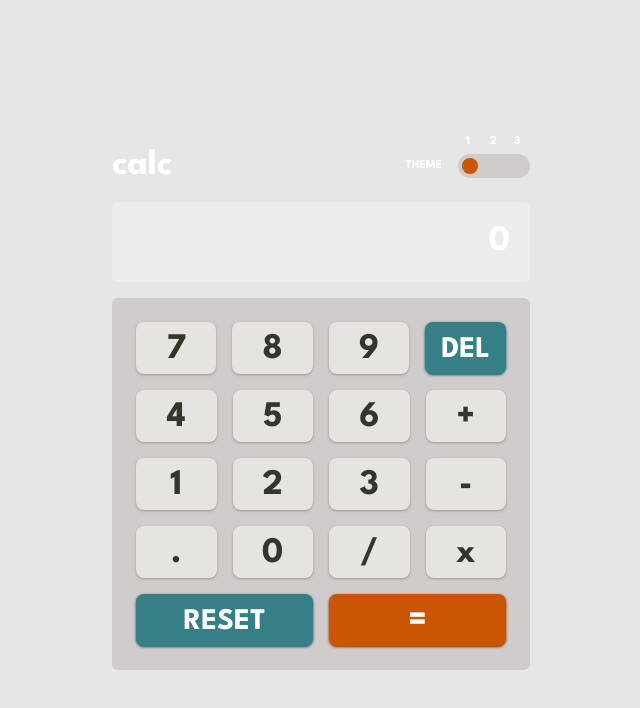
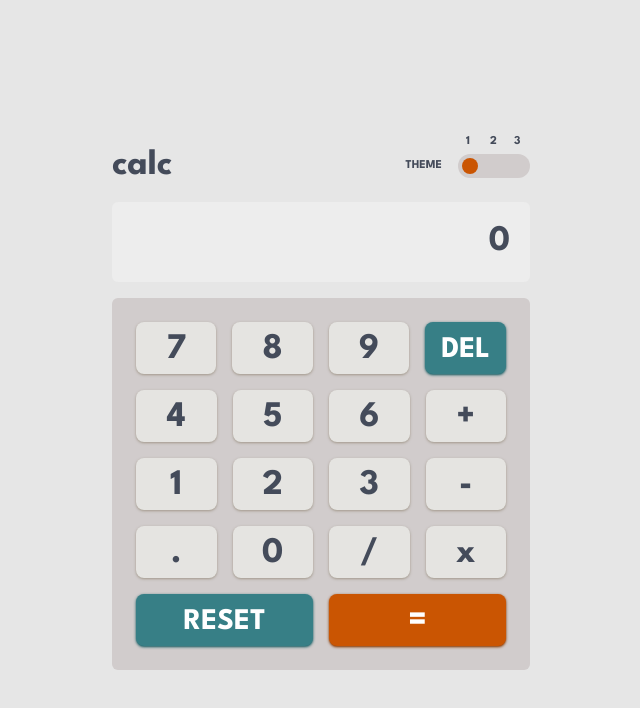
Before and after one commit to jialatteo/frontend-mentor-react-tailwind, a Next.js app: page /calculator-app in a window 1280 px wide. Shown: the top 708 px of the page, without its empty margins (319-959 px from the left). Built offline with nearby package versions, Linux system fonts and the light colour scheme.

Commit message:
Done with second theme

```diff
--- a/src/app/calculator-app/page.js
+++ b/src/app/calculator-app/page.js
@@ -111,7 +111,7 @@ export default function CalculatorApp() {
 
   return (
     <div
-      className={`${leagueSpartan.className} theme-two bg-calculator-main-background flex min-h-screen items-center justify-center text-white`}
+      className={`${leagueSpartan.className} bg-calculator-main-background theme-two text-calculator-result-and-toggle-text flex min-h-screen items-center justify-center`}
     >
       <div className="flex max-w-[450px] flex-1 flex-col gap-4 p-4">
         <div className="mt-4 flex items-center justify-between">
@@ -166,25 +166,25 @@ export default function CalculatorApp() {
           <div className="flex gap-4">
             <button
               onClick={() => handleNumber(7)}
-              className="text-calculator-primary-text bg-calculator-regular-key-background shadow-calculator-regular-key-shadow hover:bg-calculator-regular-key-background-hover flex-1 rounded-lg px-4 pb-1 pt-2 shadow"
+              className="text-calculator-regular-key-text bg-calculator-regular-key-background shadow-calculator-regular-key-shadow hover:bg-calculator-regular-key-background-hover flex-1 rounded-lg px-4 pb-1 pt-2 shadow"
             >
               7
             </button>
             <button
               onClick={() => handleNumber(8)}
-              className="text-calculator-primary-text bg-calculator-regular-key-background shadow-calculator-regular-key-shadow hover:bg-calculator-regular-key-background-hover flex-1 rounded-lg px-4 pb-1 pt-2 shadow"
+              className="text-calculator-regular-key-text bg-calculator-regular-key-background shadow-calculator-regular-key-shadow hover:bg-calculator-regular-key-background-hover flex-1 rounded-lg px-4 pb-1 pt-2 shadow"
             >
               8
             </button>
             <button
               onClick={() => handleNumber(9)}
-              className="text-calculator-primary-text bg-calculator-regular-key-background shadow-calculator-regular-key-shadow hover:bg-calculator-regular-key-background-hover flex-1 rounded-lg px-4 pb-1 pt-2 shadow"
+              className="text-calculator-regular-key-text bg-calculator-regular-key-background shadow-calculator-regular-key-shadow hover:bg-calculator-regular-key-background-hover flex-1 rounded-lg px-4 pb-1 pt-2 shadow"
             >
               9
             </button>
             <button
               onClick={() => handleDelete()}
-              className="bg-calculator-function-key-background shadow-calculator-function-key-shadow hover:bg-calculator-function-key-background-hover flex-1 rounded-lg px-4 pb-1 pt-2 text-3xl text-white shadow"
+              className="bg-calculator-function-key-background shadow-calculator-function-key-shadow hover:bg-calculator-function-key-background-hover text-calculator-function-key-text flex-1 rounded-lg px-4 pb-1 pt-2 text-3xl shadow"
             >
               DEL
             </button>
@@ -192,25 +192,25 @@ export default function CalculatorApp() {
           <div className="flex gap-4">
             <button
               onClick={() => handleNumber(4)}
-              className="text-calculator-primary-text bg-calculator-regular-key-background shadow-calculator-regular-key-shadow hover:bg-calculator-regular-key-background-hover flex-1 rounded-lg px-4 pb-1 pt-2 shadow"
+              className="text-calculator-regular-key-text bg-calculator-regular-key-background shadow-calculator-regular-key-shadow hover:bg-calculator-regular-key-background-hover flex-1 rounded-lg px-4 pb-1 pt-2 shadow"
             >
               4
             </button>
             <button
               onClick={() => handleNumber(5)}
-              className="text-calculator-primary-text bg-calculator-regular-key-background shadow-calculator-regular-key-shadow hover:bg-calculator-regular-key-background-hover flex-1 rounded-lg px-4 pb-1 pt-2 shadow"
+              className="text-calculator-regular-key-text bg-calculator-regular-key-background shadow-calculator-regular-key-shadow hover:bg-calculator-regular-key-background-hover flex-1 rounded-lg px-4 pb-1 pt-2 shadow"
             >
               5
             </button>
             <button
               onClick={() => handleNumber(6)}
-              className="text-calculator-primary-text bg-calculator-regular-key-background shadow-calculator-regular-key-shadow hover:bg-calculator-regular-key-background-hover flex-1 rounded-lg px-4 pb-1 pt-2 shadow"
+              className="text-calculator-regular-key-text bg-calculator-regular-key-background shadow-calculator-regular-key-shadow hover:bg-calculator-regular-key-background-hover flex-1 rounded-lg px-4 pb-1 pt-2 shadow"
             >
               6
             </button>
             <button
               onClick={handlePlus}
-              className="text-calculator-primary-text bg-calculator-regular-key-background shadow-calculator-regular-key-shadow hover:bg-calculator-regular-key-background-hover flex-1 rounded-lg px-4 pb-1 pt-2 shadow"
+              className="text-calculator-regular-key-text bg-calculator-regular-key-background shadow-calculator-regular-key-shadow hover:bg-calculator-regular-key-background-hover flex-1 rounded-lg px-4 pb-1 pt-2 shadow"
             >
               +
             </button>
@@ -218,25 +218,25 @@ export default function CalculatorApp() {
           <div className="flex gap-4">
             <button
               onClick={() => handleNumber(1)}
-              className="text-calculator-primary-text bg-calculator-regular-key-background shadow-calculator-regular-key-shadow hover:bg-calculator-regular-key-background-hover flex-1 rounded-lg px-4 pb-1 pt-2 shadow"
+              className="text-calculator-regular-key-text bg-calculator-regular-key-background shadow-calculator-regular-key-shadow hover:bg-calculator-regular-key-background-hover flex-1 rounded-lg px-4 pb-1 pt-2 shadow"
             >
               1
             </button>
             <button
               onClick={() => handleNumber(2)}
-              className="text-calculator-primary-text bg-calculator-regular-key-background shadow-calculator-regular-key-shadow hover:bg-calculator-regular-key-background-hover flex-1 rounded-lg px-4 pb-1 pt-2 shadow"
+              className="text-calculator-regular-key-text bg-calculator-regular-key-background shadow-calculator-regular-key-shadow hover:bg-calculator-regular-key-background-hover flex-1 rounded-lg px-4 pb-1 pt-2 shadow"
             >
               2
             </button>
             <button
               onClick={() => handleNumber(3)}
-              className="text-calculator-primary-text bg-calculator-regular-key-background shadow-calculator-regular-key-shadow hover:bg-calculator-regular-key-background-hover flex-1 rounded-lg px-4 pb-1 pt-2 shadow"
+              className="text-calculator-regular-key-text bg-calculator-regular-key-background shadow-calculator-regular-key-shadow hover:bg-calculator-regular-key-background-hover flex-1 rounded-lg px-4 pb-1 pt-2 shadow"
             >
               3
             </button>
             <button
               onClick={handleMinus}
-              className="text-calculator-primary-text bg-calculator-regular-key-background shadow-calculator-regular-key-shadow hover:bg-calculator-regular-key-background-hover flex-1 rounded-lg px-4 pb-1 pt-2 shadow"
+              className="text-calculator-regular-key-text bg-calculator-regular-key-background shadow-calculator-regular-key-shadow hover:bg-calculator-regular-key-background-hover flex-1 rounded-lg px-4 pb-1 pt-2 shadow"
             >
               -
             </button>
@@ -244,25 +244,25 @@ export default function CalculatorApp() {
           <div className="flex gap-4">
             <button
               onClick={handleDecimal}
-              className="text-calculator-primary-text bg-calculator-regular-key-background shadow-calculator-regular-key-shadow hover:bg-calculator-regular-key-background-hover flex-1 rounded-lg px-4 pb-1 pt-2 shadow"
+              className="text-calculator-regular-key-text bg-calculator-regular-key-background shadow-calculator-regular-key-shadow hover:bg-calculator-regular-key-background-hover flex-1 rounded-lg px-4 pb-1 pt-2 shadow"
             >
               .
             </button>
             <button
               onClick={() => handleNumber(0)}
-              className="text-calculator-primary-text bg-calculator-regular-key-background shadow-calculator-regular-key-shadow hover:bg-calculator-regular-key-background-hover flex-1 rounded-lg px-4 pb-1 pt-2 shadow"
+              className="text-calculator-regular-key-text bg-calculator-regular-key-background shadow-calculator-regular-key-shadow hover:bg-calculator-regular-key-background-hover flex-1 rounded-lg px-4 pb-1 pt-2 shadow"
             >
               0
             </button>
             <button
               onClick={handleDivide}
-              className="text-calculator-primary-text bg-calculator-regular-key-background shadow-calculator-regular-key-shadow hover:bg-calculator-regular-key-background-hover flex-1 rounded-lg px-4 pb-1 pt-2 shadow"
+              className="text-calculator-regular-key-text bg-calculator-regular-key-background shadow-calculator-regular-key-shadow hover:bg-calculator-regular-key-background-hover flex-1 rounded-lg px-4 pb-1 pt-2 shadow"
             >
               /
             </button>
             <button
               onClick={handleMultiply}
-              className="text-calculator-primary-text bg-calculator-regular-key-background shadow-calculator-regular-key-shadow hover:bg-calculator-regular-key-background-hover flex-1 rounded-lg px-4 pb-1 pt-2 shadow"
+              className="text-calculator-regular-key-text bg-calculator-regular-key-background shadow-calculator-regular-key-shadow hover:bg-calculator-regular-key-background-hover flex-1 rounded-lg px-4 pb-1 pt-2 shadow"
             >
               x
             </button>
@@ -270,13 +270,13 @@ export default function CalculatorApp() {
           <div className="flex gap-4">
             <button
               onClick={handleReset}
-              className="bg-calculator-function-key-background shadow-calculator-function-key-shadow hover:bg-calculator-function-key-background-hover flex-1 rounded-lg px-4 pb-1 pt-2 text-3xl text-white shadow"
+              className="bg-calculator-function-key-background shadow-calculator-function-key-shadow hover:bg-calculator-function-key-background-hover text-calculator-function-key-text flex-1 rounded-lg px-4 pb-1 pt-2 text-3xl shadow"
             >
               RESET
             </button>
             <button
               onClick={handleEquals}
-              className="bg-calculator-toggle-and-equals-key-background shadow-calculator-equals-key-shadow hover:bg-calculator-toggle-and-equals-key-background-hover flex-1 rounded-lg px-4 pb-1 pt-2 text-white shadow"
+              className="bg-calculator-toggle-and-equals-key-background shadow-calculator-equals-key-shadow hover:bg-calculator-toggle-and-equals-key-background-hover text-calculator-function-key-text flex-1 rounded-lg px-4 pb-1 pt-2 shadow"
             >
               =
             </button>
--- a/src/app/globals.css
+++ b/src/app/globals.css
@@ -16,7 +16,9 @@
     --calculator-regular-key-background: hsl(30, 25%, 89%);
     --calculator-regular-key-background-hover: hsl(30, 25%, 99%);
     --calculator-regular-key-shadow: hsl(28, 16%, 65%);
-    --calculator-primary-text: hsl(221, 14%, 31%);
+    --calculator-result-and-toggle-text: hsl(0, 0%, 100%);
+    --calculator-function-key-text: hsl(0, 0%, 100%);
+    --calculator-regular-key-text: hsl(221, 14%, 31%);
   }
   .theme-two {
     --calculator-main-background: hsl(0, 0%, 90%);
@@ -31,6 +33,26 @@
     --calculator-regular-key-background: hsl(45, 7%, 89%);
     --calculator-regular-key-background-hover: hsl(45, 7%, 99%);
     --calculator-regular-key-shadow: hsl(35, 11%, 61%);
-    --calculator-primary-text: hsl(60, 10%, 19%);
+    --calculator-result-and-toggle-text: hsl(221, 14%, 31%);
+    --calculator-function-key-text: hsl(0, 0%, 100%);
+    --calculator-regular-key-text: hsl(221, 14%, 31%);
+  }
+
+  .theme-three {
+    --calculator-main-background: hsl(0, 0%, 90%);
+    --calculator-toggle-and-keypad-background: hsl(0, 5%, 81%);
+    --calculator-result-background: hsl(0, 0%, 93%);
+    --calculator-function-key-background: hsl(185, 42%, 37%);
+    --calculator-function-key-background-hover: hsl(185, 42%, 70%);
+    --calculator-function-key-shadow: hsl(185, 58%, 25%);
+    --calculator-toggle-and-equals-key-background: hsl(25, 98%, 40%);
+    --calculator-toggle-and-equals-key-background-hover: hsl(25, 98%, 70%);
+    --calculator-equals-key-shadow: hsl(25, 99%, 27%);
+    --calculator-regular-key-background: hsl(45, 7%, 89%);
+    --calculator-regular-key-background-hover: hsl(45, 7%, 99%);
+    --calculator-regular-key-shadow: hsl(35, 11%, 61%);
+    --calculator-result-and-toggle-text: hsl(221, 14%, 31%);
+    --calculator-function-key-text: hsl(0, 0%, 100%);
+    --calculator-regular-key-text: hsl(221, 14%, 31%);
   }
 }
--- a/tailwind.config.js
+++ b/tailwind.config.js
@@ -86,7 +86,10 @@ module.exports = {
         "calculator-regular-key-background-hover":
           "var(--calculator-regular-key-background-hover)",
         "calculator-regular-key-shadow": "var(--calculator-regular-key-shadow)",
-        "calculator-primary-text": "var(--calculator-primary-text)",
+        "calculator-result-and-toggle-text":
+          "var(--calculator-result-and-toggle-text)",
+        "calculator-function-key-text": "var(--calculator-function-key-text)",
+        "calculator-regular-key-text": "var(--calculator-regular-key-text)",
       },
     },
   },
```
